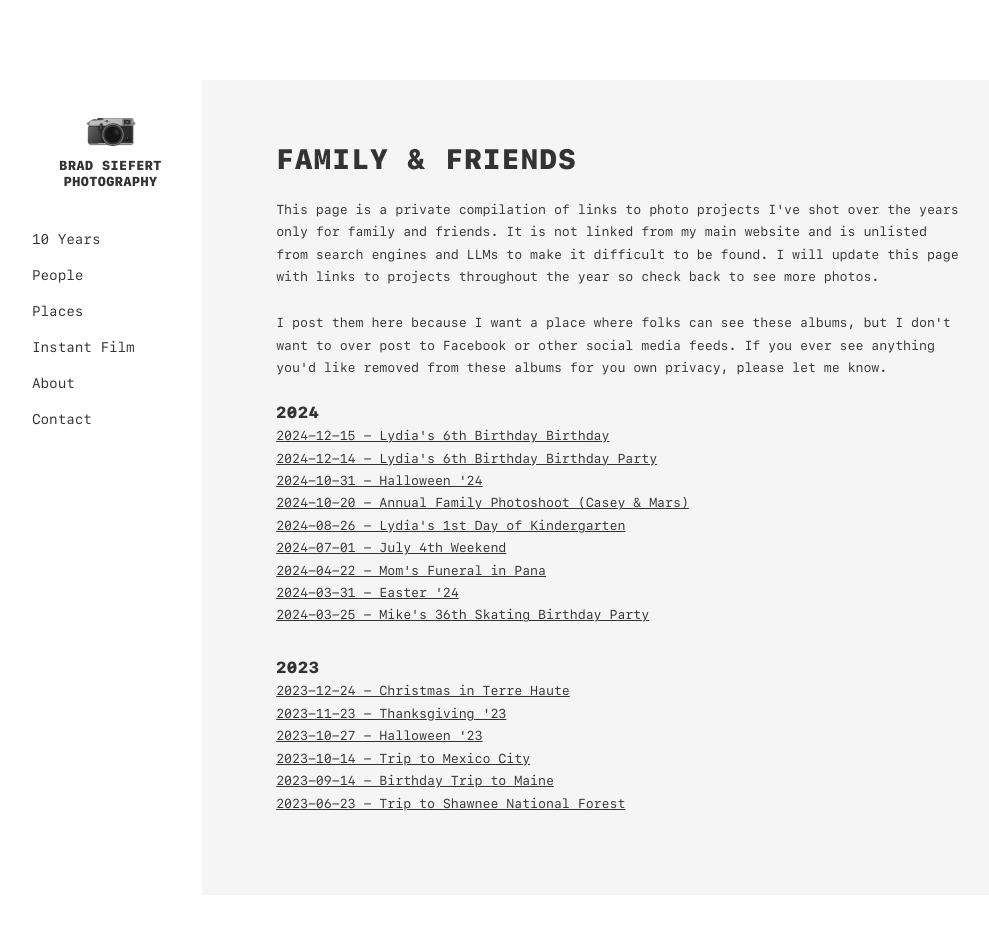
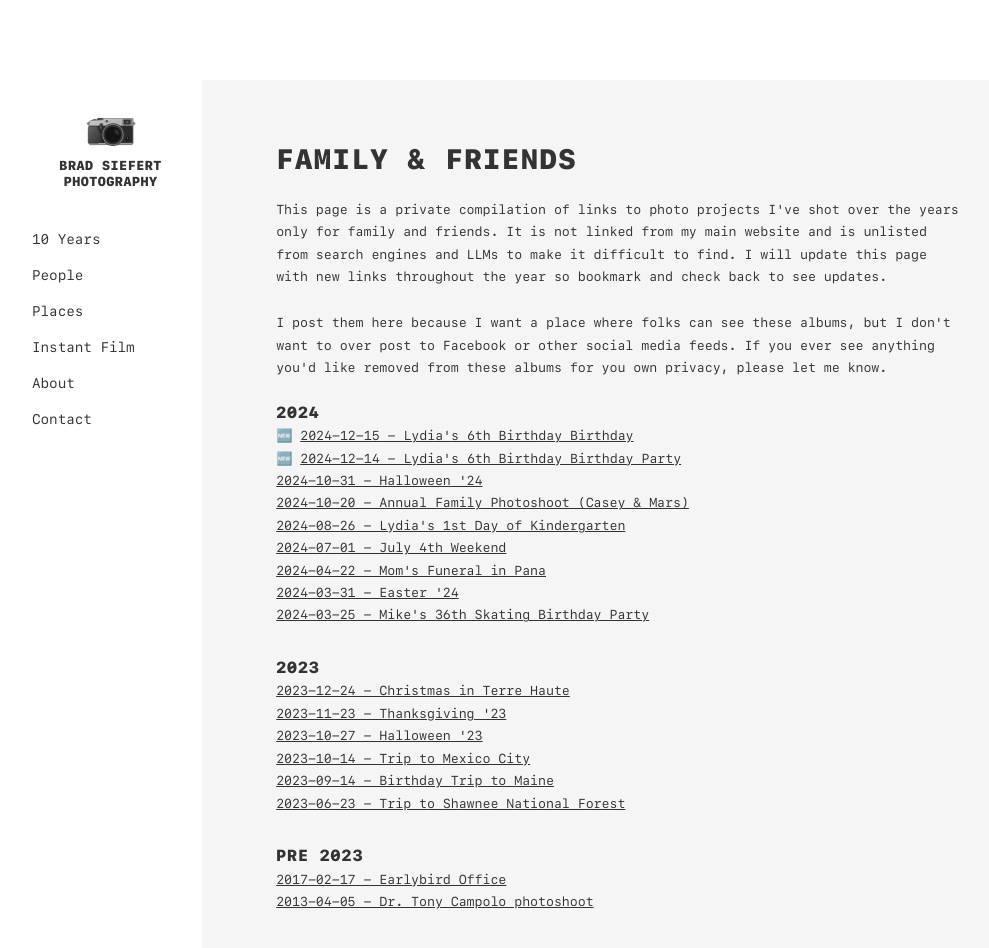
Before and after one commit to bradsiefert/photos.bradsiefert.com, a Nuxt app: page /familyandfriends in a window 1280 px wide. Shown: the top 948 px of the page, without its empty margins (41-1030 px from the left). Before the commit the page ends 895 px from the top, so only its background shows below. Built offline with nearby package versions, Linux system fonts and the light colour scheme.

Commit message:
Light content updates to links

```diff
--- a/pages/familyandfriends.vue
+++ b/pages/familyandfriends.vue
@@ -3,7 +3,7 @@
     <div class="col-md-10">
       <h1>Family &amp; Friends</h1>
       <p>
-        This page is a private compilation of links to photo projects I've shot over the years only for family and friends. It is not linked from my main website and is unlisted from search engines and LLMs to make it difficult to be found. I will update this page with links to projects throughout the year so check back to see more photos.
+        This page is a private compilation of links to photo projects I've shot over the years only for family and friends. It is not linked from my main website and is unlisted from search engines and LLMs to make it difficult to find. I will update this page with new links throughout the year so bookmark and check back to see updates.
       </p>
       <p>
         I post them here because I want a place where folks can see these albums, but I don't want to over post to Facebook or other social media feeds. If you ever see anything you'd like removed from these albums for you own privacy, please let me know.
@@ -11,8 +11,8 @@
 
       <h2>2024</h2>
       <ul class="list-unstyled" style="margin-bottom: 32px;">
-        <li><a target="_new" href="https://adobe.ly/4gEKiFn">2024-12-15 - Lydia's 6th Birthday Birthday </a></li>
-        <li><a target="_new" href="https://adobe.ly/3ZxKn6A">2024-12-14 - Lydia's 6th Birthday Birthday Party </a></li>
+        <li>🆕 <a target="_new" href="https://adobe.ly/4gEKiFn">2024-12-15 - Lydia's 6th Birthday Birthday</a></li>
+        <li>🆕 <a target="_new" href="https://adobe.ly/3ZxKn6A">2024-12-14 - Lydia's 6th Birthday Birthday Party</a></li>
         <li><a target="_new" href="https://adobe.ly/3YWSMS6">2024-10-31 - Halloween '24</a></li>
         <li><a target="_new" href="https://adobe.ly/3Dro0so">2024-10-20 - Annual Family Photoshoot (Casey &amp; Mars)</a></li>
         <li><a target="_new" href="https://adobe.ly/3X3vqIj">2024-08-26 - Lydia's 1st Day of Kindergarten</a></li>
@@ -32,15 +32,11 @@
         <li><a target="_new" href="https://adobe.ly/3MvPMFP">2023-06-23 - Trip to Shawnee National Forest</a></li>
       </ul>
 
-      <!--<h2>2022 &amp; Before</h2>
+      <h2>Pre 2023</h2>
       <ul class="list-unstyled" style="margin-bottom: 32px;">
-        <li>
-          <a target="_new" href="https://adobe.ly/3MsguP8">2013-04-05 - Dr. Tony Campolo photoshoot</a>
-        </li>
-        <li>
-          <a target="_new" href="https://adobe.ly/3MsguP8">2017-02-17 - Earlybird Office</a>
-        </li>
-      </ul>-->
+        <li><a target="_new" href="https://adobe.ly/3MHGSV9">2017-02-17 - Earlybird Office</a></li>
+        <li><a target="_new" href="https://adobe.ly/4hPecYK">2013-04-05 - Dr. Tony Campolo photoshoot</a></li>
+      </ul>
     </div>
   </div>
 </template>
```
